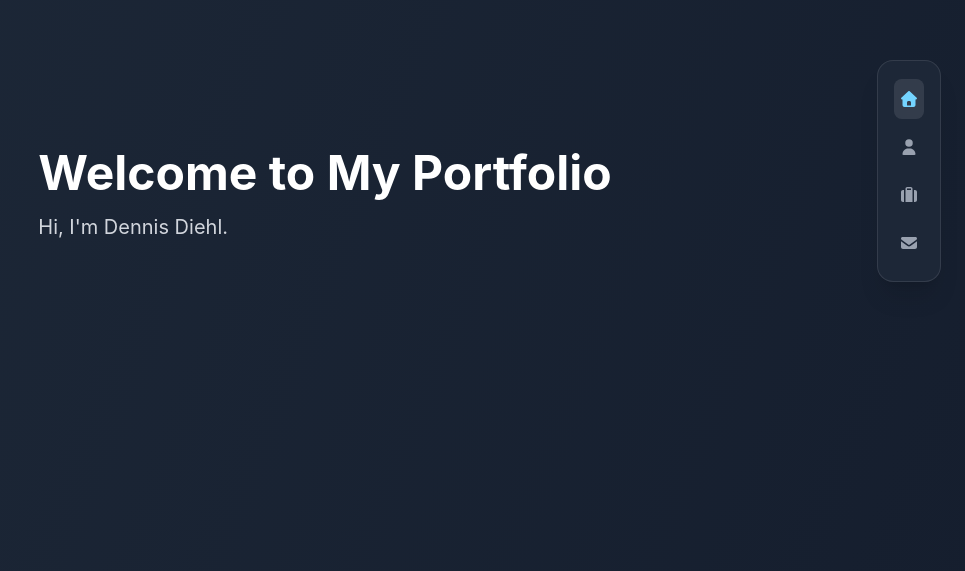
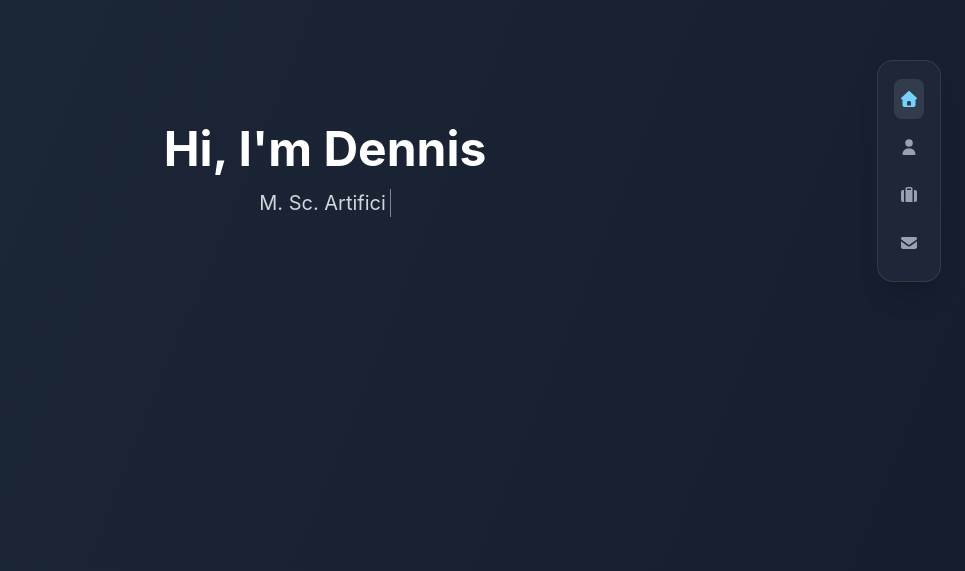
Before and after one commit to Dennis-Diehl/PortfolioWebsite, a React (Vite) app: page / in a window 1280 px wide. Shown: the part 229-800 px from the top of the page, without its empty margins (315-1280 px from the left). Built offline with nearby package versions, Linux system fonts and the light colour scheme.

Commit message:
implemented Home section

```diff
--- a/src/components/Home.tsx
+++ b/src/components/Home.tsx
@@ -1,26 +1,67 @@
-interface HomeProps {
-  title?: string;
-  subtitle?: string;
-  showWelcome?: boolean;
+import { useEffect, useState } from "react";
+
+interface TypewriterLoopProps {
+  texts: string[];
+  speed: number;        // Tippen-Geschwindigkeit
+  pause: number;        // Pause nach Fertigstellung
 }
 
-export default function Home({
-  title = "Welcome to My Portfolio",
-  subtitle = "Hi, I'm Dennis Diehl.",
-  showWelcome = true
-}: HomeProps): React.JSX.Element {
+export function TypewriterLoop({ texts, speed, pause }: TypewriterLoopProps) {
+  const [textIndex, setTextIndex] = useState(0);   // Welcher Text gerade dran ist
+  const [displayed, setDisplayed] = useState("");  // Was aktuell getippt ist
+  const [deleting, setDeleting] = useState(false);
+
+  useEffect(() => {
+    let timeout: number;
+
+    if (!deleting) {
+      // Tippen
+      if (displayed.length < texts[textIndex].length) {
+        timeout = setTimeout(() => {
+          setDisplayed(texts[textIndex].slice(0, displayed.length + 1));
+        }, speed);
+      } else {
+        // Text fertig getippt → kurze Pause → löschen starten
+        timeout = setTimeout(() => setDeleting(true), pause);
+      }
+    } else {
+      // Löschen
+      if (displayed.length > 0) {
+        timeout = setTimeout(() => {
+          setDisplayed(displayed.slice(0, -1));
+        }, speed / 2);
+      } else {
+        // Löschung fertig → nächsten Text
+        setDeleting(false);
+        setTextIndex((prev) => (prev + 1) % texts.length);
+      }
+    }
+
+    return () => clearTimeout(timeout);
+  }, [displayed, deleting, textIndex, texts, speed, pause]);
+
   return (
-    <main className="px-4 pt-28 pb-16">
-      <div className="mx-auto max-w-5xl">
-        <h1 className="mb-4 text-4xl font-bold text-white md:text-5xl">
-          {title}
-        </h1>
-        {showWelcome && (
-          <p className="text-lg text-gray-300 md:text-xl">
-            {subtitle}
-          </p>
-        )}
-      </div>
+    <span>
+      {displayed}
+      <span className="inline-block w-[1px] bg-white ml-1 animate-blink">&nbsp;</span>
+    </span>
+  );
+};
+
+export default function Home() {
+  const texts = [
+    "B. Sc. Computer Science @ JGU Mainz 26'",
+    "M. Sc. Artificial Intelligence & Data Science @ Uni Stuttgart"
+  ];
+
+  return (
+    <main className="flex flex-col items-center justify-center min-h-screen px-4">
+      <h1 className="text-5xl font-bold text-white mb-4">
+        Hi, I'm Dennis
+      </h1>
+      <p className="text-lg md:text-xl text-gray-300 text-center">
+        <TypewriterLoop texts={texts} speed={55} pause={2000} />
+      </p>
     </main>
-  )
+  );
 }
--- a/src/styles/index.css
+++ b/src/styles/index.css
@@ -20,12 +20,11 @@ html, body, #root {
 }
 
 .section {
-    height: 100vh;
+    min-height: 100vh;
     scroll-snap-align: start;
     display: flex;
     align-items: center;
     justify-content: center;
-    overflow-y: auto;
 }
 
 /* Focus styles for accessibility */
@@ -43,3 +42,14 @@ button:focus-visible {
 nav {
   transition: backdrop-filter 0.3s ease, background-color 0.3s ease;
 }
+
+
+/* Typing cursor animation for Home component */
+@keyframes blink {
+  0%, 50%, 100% { opacity: 1; }
+  25%, 75% { opacity: 0; }
+}
+
+.animate-blink {
+  animation: blink 1s infinite;
+}
```
